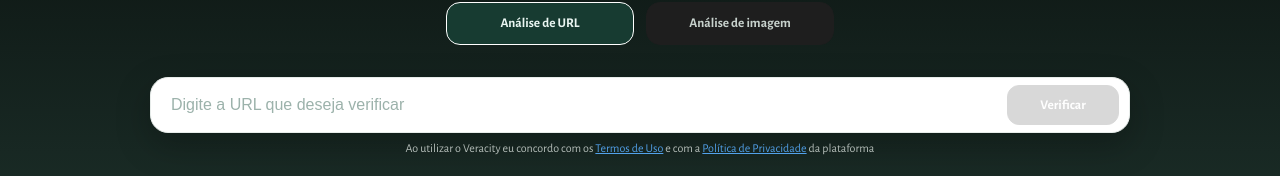
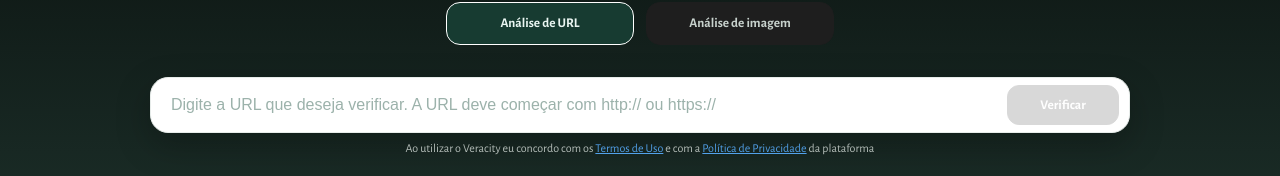
Before and after one commit to veracity-pfc/veracity-web, a React (Vite) app: page / in a window 1280 px wide. Shown: the part 366-542 px from the top of the page. Built offline with nearby package versions, Linux system fonts and the light colour scheme; no server answers.

Commit message:
Corrigindo placeholder

```diff
--- a/src/components/UrlForm/UrlForm.tsx
+++ b/src/components/UrlForm/UrlForm.tsx
@@ -64,7 +64,7 @@ export default function SearchForm({ mode = "urls" }: Props): JSX.Element {
             spellCheck={false}
             placeholder={
               mode === "urls"
-                ? "Digite a URL que deseja verificar"
+                ? "Digite a URL que deseja verificar. A URL deve começar com http:// ou https://"
                 : "Cole aqui o link da imagem"
             }
             value={value}
```
